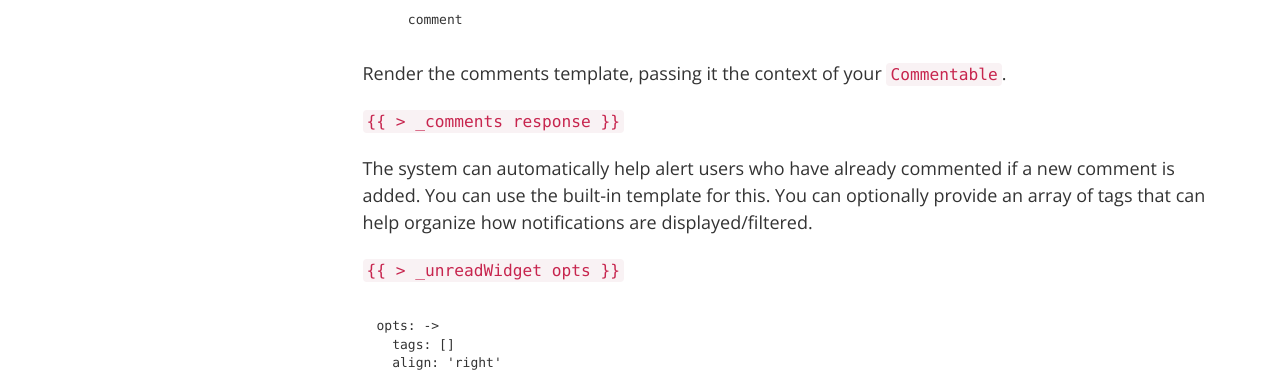
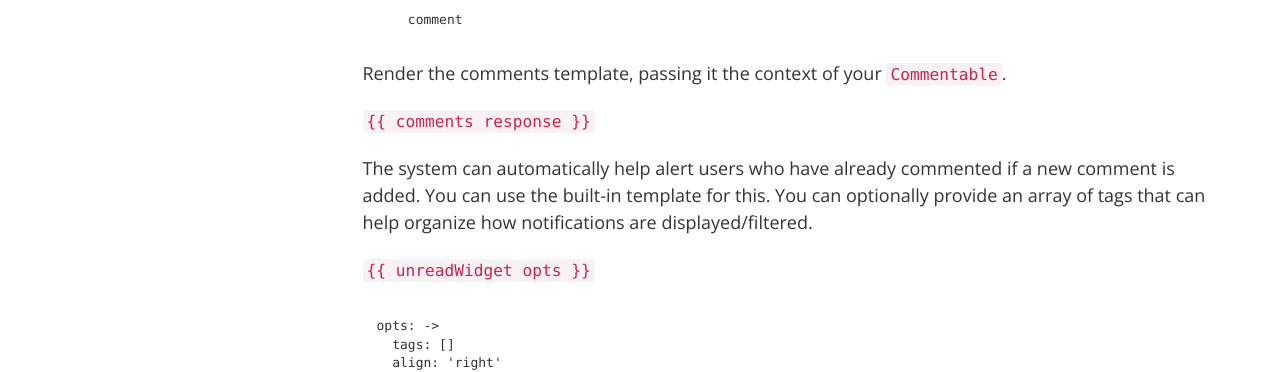
Before and after one commit to Differential/meteor-comments, a Jekyll site: the page built from index.markdown, in a window 1280 px wide. Shown: the part 817-1189 px from the top of the page. Built offline with Jekyll 4.4.1, drawn with Linux system fonts in a browser that asks for light colours; nearby versions of some CDN libraries; Markdown is read by kramdown in place of the engine named in the settings.

Commit message:
Update index.markdown

````diff
--- a/index.markdown
+++ b/index.markdown
@@ -27,13 +27,13 @@ class @Response extends Commentable
 
 Render the comments template, passing it the context of your `Commentable`.
 
-{% assign comments = '{{ > _comments response }}' %}
+{% assign comments = '{{ comments response }}' %}
 `{{ comments }}`
 
 
 The system can automatically help alert users who have already commented if a new comment is added.  You can use the built-in template for this.  You can optionally provide an array of tags that can help organize how notifications are displayed/filtered.
 
-{% assign unread = '{{ > _unreadWidget opts }}' %}
+{% assign unread = '{{ unreadWidget opts }}' %}
 `{{ unread }}`
 
 ```
````
